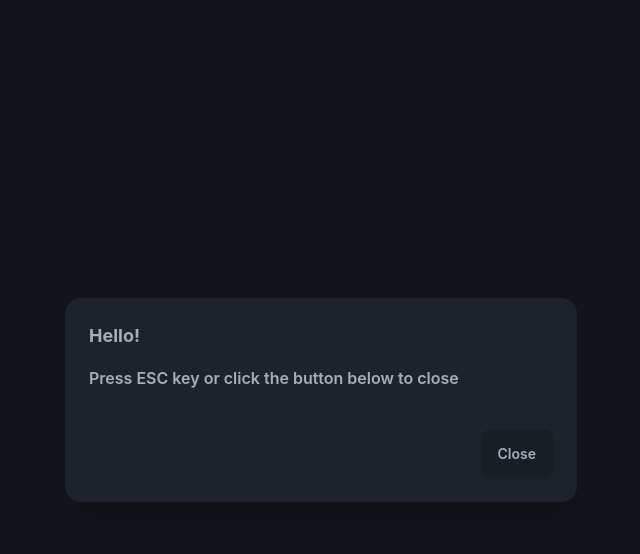
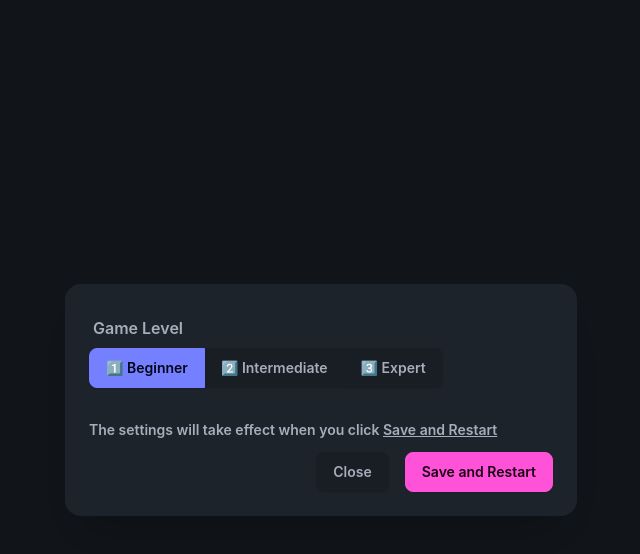
Before and after one commit to phucngo2/react-minesweeper, a React (Vite) app: page / in a window 1280 px wide. Both pictures are taken after a click on the button "⚙️". Shown: the top 554 px of the page, without its empty margins (319-959 px from the left). Built offline with nearby package versions, Linux system fonts and the light colour scheme.

Commit message:
Feature(42): Game level setting

```diff
--- a/src/components/ButtonSettings.tsx
+++ b/src/components/ButtonSettings.tsx
@@ -1,10 +1,18 @@
+import { ModalSettings } from "@app/components";
+import { GameStates } from "@app/config";
+import { gameStateAtom } from "@app/stores";
+import { useAtom } from "jotai";
 import { useRef } from "react";
 
 export const ButtonSettings = () => {
   const dialogRef = useRef<HTMLDialogElement>(null);
+  const [gameState, setGameState] = useAtom(gameStateAtom);
 
   const handleClick = () => {
     dialogRef.current?.showModal();
+    if (gameState === GameStates.Playing) {
+      setGameState(GameStates.Paused);
+    }
   };
 
   return (
@@ -14,23 +22,7 @@ export const ButtonSettings = () => {
           ⚙️
         </button>
       </div>
-      <dialog ref={dialogRef} className="modal">
-        <div className="modal-box">
-          <h3 className="text-lg font-bold">Hello!</h3>
-          <p className="py-4">
-            Press ESC key or click the button below to close
-          </p>
-          <div className="modal-action">
-            <form method="dialog">
-              <button className="btn">Close</button>
-            </form>
-          </div>
-        </div>
-        {/* Modal backdrop to handle close when click outside */}
-        <form method="dialog" className="modal-backdrop">
-          <button>close</button>
-        </form>
-      </dialog>
+      <ModalSettings ref={dialogRef} />
     </>
   );
 };
--- /dev/null
+++ b/src/components/ModalSettings.tsx
@@ -0,0 +1,44 @@
+import { forwardRef, useRef } from "react";
+import { SettingsGameLevels, SettingsGameLevelsHandle } from "@app/components";
+import { useNewGame } from "@app/hooks";
+
+export const ModalSettings = forwardRef<HTMLDialogElement>((_props, ref) => {
+  const settingsGameLevelsRef = useRef<SettingsGameLevelsHandle>(null);
+  const newGame = useNewGame();
+
+  const handleSave = () => {
+    const gameLevelSetting =
+      settingsGameLevelsRef.current?.handleSaveGameLevel();
+    newGame(gameLevelSetting);
+  };
+
+  return (
+    <dialog ref={ref} className="modal">
+      <div className="modal-box">
+        <SettingsGameLevels ref={settingsGameLevelsRef} />
+        <p className="mt-8 text-sm">
+          The settings will take effect when you click{" "}
+          <span className="underline">Save and Restart</span>
+        </p>
+        {/* Modal action to handle close when click button */}
+        <div className="mt-3 modal-action">
+          <form method="dialog">
+            <div className="flex flex-row items-center justify-end gap-4">
+              <button className="h-10 min-h-10 btn">Close</button>
+              <button
+                onClick={handleSave}
+                className="h-10 btn btn-secondary min-h-10"
+              >
+                Save and Restart
+              </button>
+            </div>
+          </form>
+        </div>
+      </div>
+      {/* Modal backdrop to handle close when click outside */}
+      <form method="dialog" className="modal-backdrop">
+        <button>close</button>
+      </form>
+    </dialog>
+  );
+});
--- /dev/null
+++ b/src/components/SettingsGameLevels.tsx
@@ -0,0 +1,69 @@
+import { GAME_LEVEL_SETTING_OPTIONS, GameLevels } from "@app/config";
+import { gameLevelAtom } from "@app/stores";
+import { GameLevelSetting, GameLevelsType } from "@app/types";
+import { useAtom } from "jotai";
+import { forwardRef, useImperativeHandle, useRef } from "react";
+
+export interface SettingsGameLevelsHandle {
+  handleSaveGameLevel: () => GameLevelSetting;
+}
+
+export const SettingsGameLevels = forwardRef<SettingsGameLevelsHandle>(
+  (_props, ref) => {
+    const [gameLevel, setGameLevel] = useAtom(gameLevelAtom);
+    const selectedLevelRef = useRef<GameLevelsType>(gameLevel);
+    const handleChange = (e: React.ChangeEvent<HTMLInputElement>) => {
+      selectedLevelRef.current = e.target.value as GameLevelsType;
+    };
+    const handleSaveGameLevel = () => {
+      const newGameLevel = selectedLevelRef.current;
+      setGameLevel(newGameLevel);
+      return GAME_LEVEL_SETTING_OPTIONS[newGameLevel];
+    };
+
+    useImperativeHandle(
+      ref,
+      () => {
+        return {
+          handleSaveGameLevel,
+        };
+      },
+      []
+    );
+
+    return (
+      <label className="form-control">
+        <div className="label">Game Level</div>
+        <div className="join">
+          <input
+            name="level"
+            type="radio"
+            className="h-10 btn join-item min-h-10"
+            value={GameLevels.Beginner}
+            aria-label={`1️⃣ ${GameLevels.Beginner}`}
+            defaultChecked={selectedLevelRef.current == GameLevels.Beginner}
+            onChange={handleChange}
+          />
+          <input
+            name="level"
+            type="radio"
+            className="h-10 btn join-item min-h-10"
+            value={GameLevels.Intermediate}
+            aria-label={`2️⃣ ${GameLevels.Intermediate}`}
+            defaultChecked={selectedLevelRef.current == GameLevels.Intermediate}
+            onChange={handleChange}
+          />
+          <input
+            name="level"
+            type="radio"
+            className="h-10 btn join-item min-h-10"
+            value={GameLevels.Expert}
+            aria-label={`3️⃣ ${GameLevels.Expert}`}
+            defaultChecked={selectedLevelRef.current == GameLevels.Expert}
+            onChange={handleChange}
+          />
+        </div>
+      </label>
+    );
+  }
+);
--- a/src/components/index.ts
+++ b/src/components/index.ts
@@ -8,5 +8,7 @@ export * from "./CellContent";
 export * from "./FlagCount";
 export * from "./Header";
 export * from "./Layout";
+export * from "./ModalSettings";
 export * from "./PauseOverlay";
+export * from "./SettingsGameLevels";
 export * from "./Timer";
--- a/src/hooks/use-new-game.ts
+++ b/src/hooks/use-new-game.ts
@@ -11,16 +11,19 @@ import {
   gameStateAtom,
   timeAtom,
 } from "@app/stores";
+import { GameLevelSetting } from "@app/types";
 import { useAtomValue, useSetAtom } from "jotai";
 
 export const useNewGame = () => {
-  const { rows, cols, mineCount } = useAtomValue(gameLevelDetailAtom);
+  const gameLevelDetail = useAtomValue(gameLevelDetailAtom);
   const setGameState = useSetAtom(gameStateAtom);
   const setFlagCount = useSetAtom(flagCountAtom);
   const { setBoard } = useBoard();
   const setSeconds = useSetAtom(timeAtom);
 
-  const newGame = () => {
+  const newGame = (config?: GameLevelSetting) => {
+    const { rows, cols, mineCount } = config || gameLevelDetail;
+
     const newBoard = calculateAdjacentMines(
       placeMines(generateBoards(rows, cols), mineCount)
     );
```
